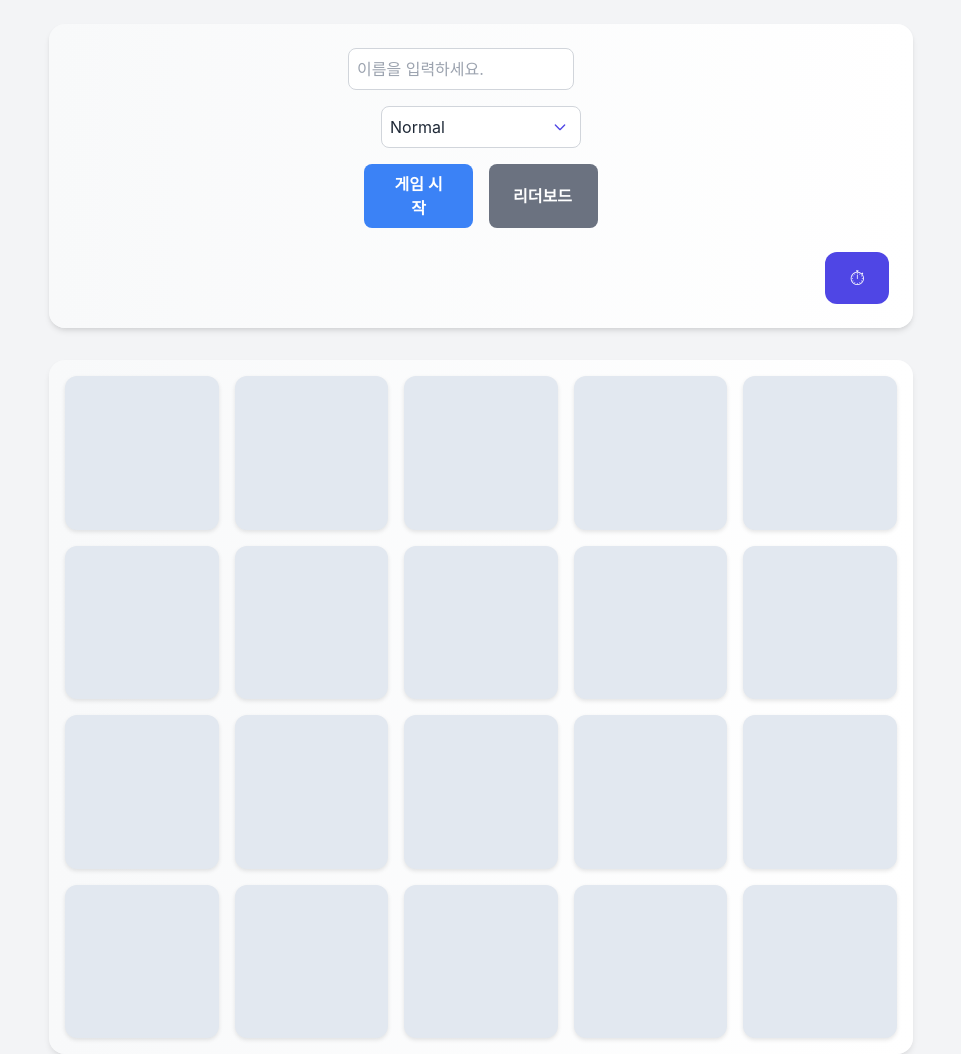
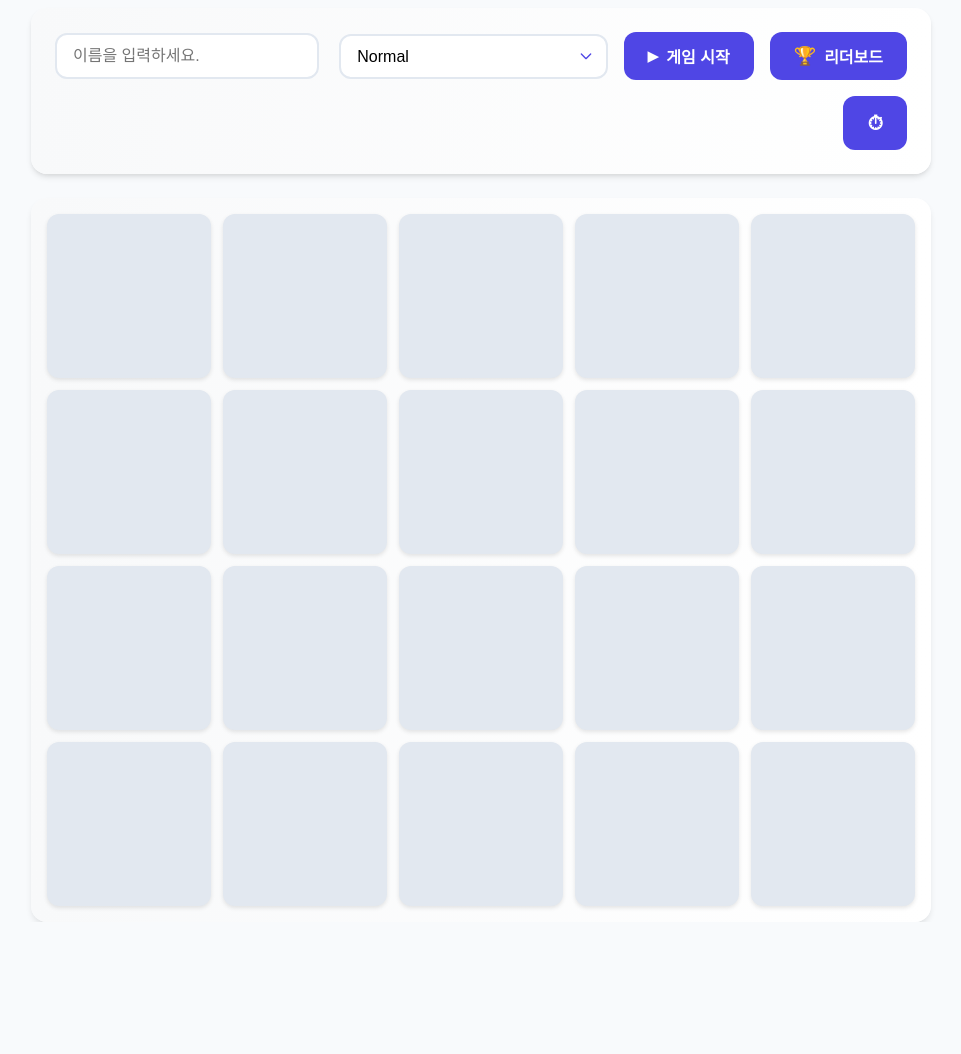
Before and after one commit to jpjp92/memory_game, a Flask app: page / in a window 1280 px wide. Shown: the whole page, without its empty margins (159-1120 px from the left). After the commit the page ends 922 px from the top, so only its background shows below. Run offline with Flask 3, Linux system fonts and the light colour scheme; some libraries are stand-ins or nearby versions.

Commit message:
Update index.html

```diff
--- a/templates/index.html
+++ b/templates/index.html
@@ -1,71 +1,57 @@
 <!DOCTYPE html>
-<html lang="ko">
+<html>
 <head>
-    <meta charset="UTF-8">
-    <meta name="viewport" content="width=device-width, initial-scale=1.0">
     <title>메모리 게임 🐶🎮</title>
-
-    <!-- Tailwind CSS CDN -->
-    <script src="https://cdn.tailwindcss.com"></script>
-
-    <!-- 기존 스타일시트 링크 -->
     <link rel="stylesheet" href="{{ url_for('static', filename='css/style.css') }}">
 </head>
-<body class="bg-gray-100 text-gray-800">
-
-    <!-- 게임 컨테이너 -->
-    <div class="game-container max-w-4xl mx-auto p-4">
-        <!-- 게임 헤더 -->
-        <div class="game-header mb-8">
-            <form id="gameForm" onsubmit="return false;" class="controls flex flex-col gap-4">
+<body>
+    <div class="game-container">
+        <div class="game-header">
+            <form id="gameForm" onsubmit="return false;" class="controls">
                 <div class="input-group">
-                    <input type="text" id="playerName" class="player-name-input p-2 rounded-lg border border-gray-300 focus:outline-none focus:ring-2 focus:ring-blue-500"
+                    <input type="text" id="playerName" class="player-name-input"
                            placeholder="이름을 입력하세요." required>
                 </div>
 
                 <div class="input-group">
-                    <select id="difficulty" class="difficulty-select p-2 rounded-lg border border-gray-300 focus:outline-none focus:ring-2 focus:ring-blue-500">
+                    <select id="difficulty" class="difficulty-select">
                         <option value="easy">Easy</option>
                         <option value="normal" selected>Normal</option>
                         <option value="hard">Hard</option>
                     </select>
                 </div>
 
-                <div class="flex gap-4">
-                    <button id="startButton" type="button" class="game-button w-full py-2 bg-blue-500 text-white rounded-lg hover:bg-blue-600 transition duration-300">
-                        게임 시작
-                    </button>
-                    <button id="showLeaderboard" type="button" class="game-button w-full py-2 bg-gray-500 text-white rounded-lg hover:bg-gray-600 transition duration-300">
-                        리더보드
-                    </button>
-                </div>
+                <button id="startButton" type="button" class="game-button start-button">
+                    게임 시작
+                </button>
+                <button id="showLeaderboard" type="button" class="game-button leaderboard-button">
+                    리더보드
+                </button>
             </form>
 
-            <div id="gameStatus" class="game-status mt-6">
-                <div id="status" class="status-text text-xl font-semibold"></div>
-                <div id="timer" class="time-display text-lg font-medium"></div>
+            <div id="gameStatus" class="game-status">
+                <div id="status" class="status-text"></div>
+                <div id="timer" class="time-display"></div>
             </div>
         </div>
 
-        <!-- 게임 보드 -->
-        <div id="gameBoard" class="game-board grid grid-cols-4 gap-4 mx-auto mb-8"></div>
+        <div id="gameBoard" class="game-board"></div>
 
-        <!-- 리더보드 모달 -->
-        <div id="leaderboardModal" class="modal fixed inset-0 bg-black bg-opacity-50 flex justify-center items-center hidden">
-            <div class="modal-content bg-white rounded-lg p-8 w-full max-w-lg">
-                <div class="modal-header flex justify-between items-center">
-                    <h2 class="text-2xl font-semibold">🏆 리더보드</h2>
-                    <span class="close text-2xl cursor-pointer">&times;</span>
+        <div id="leaderboardModal" class="modal">
+            <div class="modal-content">
+                <div class="modal-header">
+                    <h2>🏆 리더보드</h2>
+                    <span class="close">&times;</span>
                 </div>
-                <div class="modal-body mt-4">
-                    <table id="scoresTable" class="w-full text-sm text-left border-collapse">
+                <div class="modal-body">
+                    <table id="scoresTable">
                         <thead>
                             <tr>
-                                <th class="py-2 px-4 border-b">순위</th>
-                                <th class="py-2 px-4 border-b">플레이어</th>
-                                <th class="py-2 px-4 border-b">점수</th>
-                                <th class="py-2 px-4 border-b">난이도</th>
-                                <th class="py-2 px-4 border-b">소요시간</th>
+                                <th>순위</th>
+                                <th>플레이어</th>
+                                <th>점수</th>
+                                <th>난이도</th>
+                                <th>소요시간</th>
                             </tr>
                         </thead>
                         <tbody></tbody>
@@ -74,7 +60,6 @@
             </div>
         </div>
     </div>
-
     <script src="/static/js/game.js"></script>
 </body>
 </html>
```
